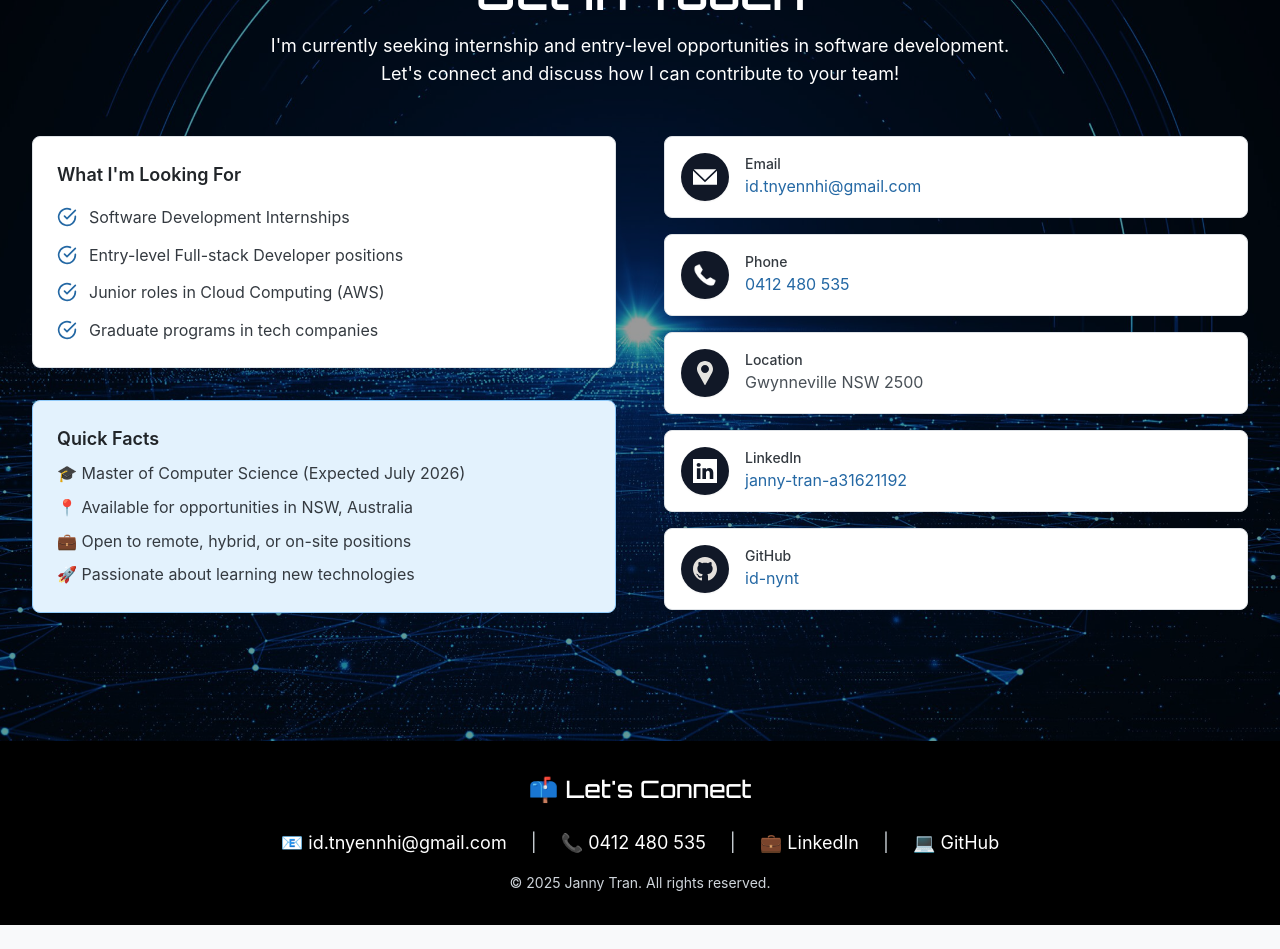
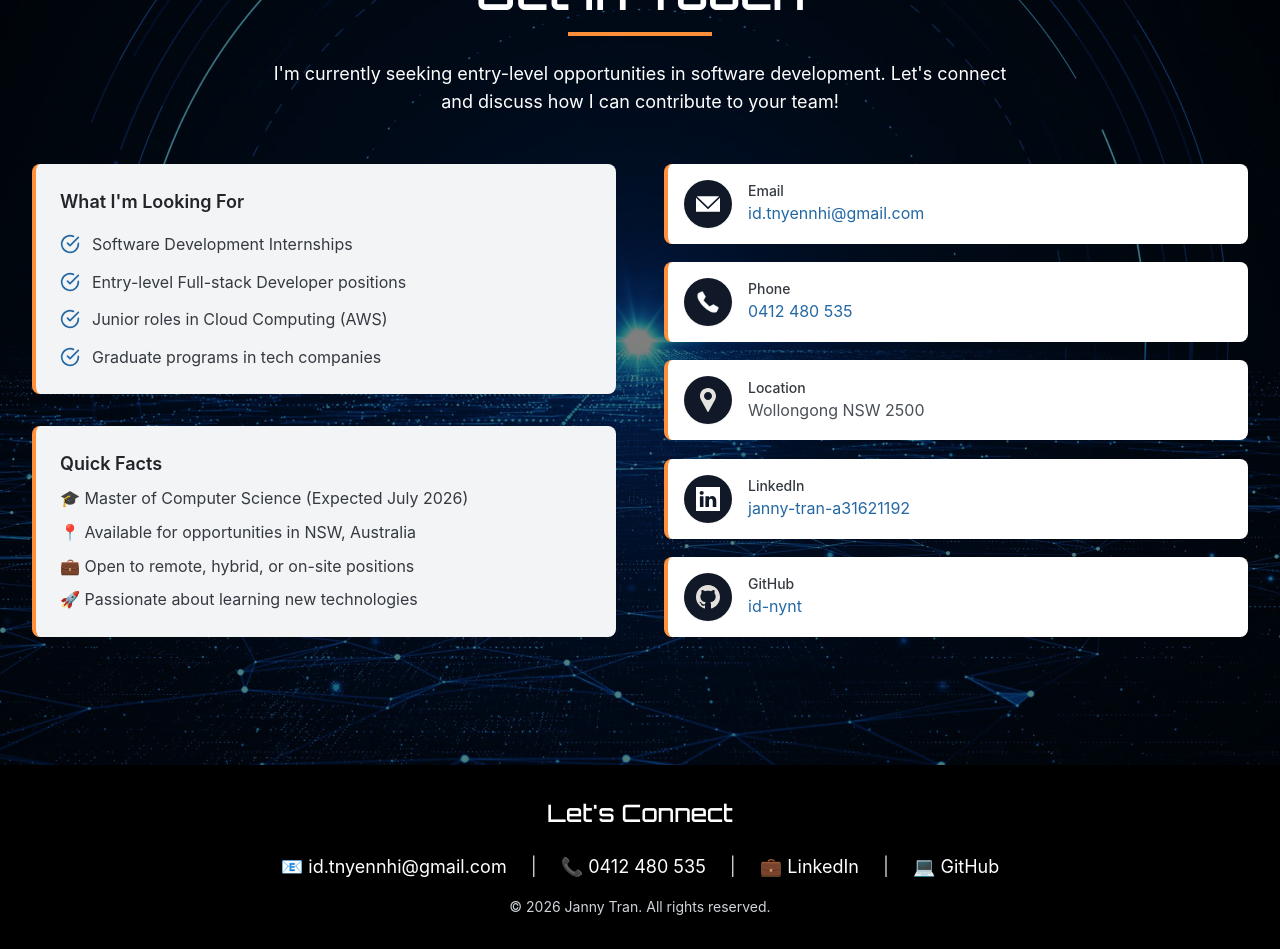
Before and after one commit to id-nynt/250020_Profile-Web, a Next.js app in the folder frontend/: page /contact in a window 1280 px wide. Shown: the part 160-1109 px from the top of the page. Before the commit the page ends 1085 px from the top, so only its background shows below. Built offline with nearby package versions, Linux system fonts and the light colour scheme.

Commit message:
260205_Update style

```diff
--- a/frontend/src/app/contact/page.tsx
+++ b/frontend/src/app/contact/page.tsx
@@ -25,7 +25,7 @@ export default function ContactPage() {
       icon: <MapPin className="w-5 h-5" />,
       iconImage: '/images/contact/location.svg',
       label: 'Location',
-      value: 'Gwynneville NSW 2500',
+      value: 'Wollongong NSW 2500',
       href: '#'
     },
     {
@@ -60,7 +60,7 @@ export default function ContactPage() {
         </div>
 
         {/* Black Overlay */}
-        <div className="absolute inset-0 z-0" style={{ backgroundColor: 'rgba(0, 0, 0, 0.4)' }}></div>
+        <div className="absolute inset-0 z-0" style={{ backgroundColor: 'rgba(0, 0, 0, 0.5)' }}></div>
 
         <div className="max-w-7xl mx-auto px-4 sm:px-6 lg:px-8 pt-16 pb-16 relative z-10">
         {/* Header */}
@@ -68,8 +68,9 @@ export default function ContactPage() {
           <h1 className="text-5xl md:text-5xl font-bold text-white mb-4 font-orbitron">
             Get In Touch
           </h1>
+          <div className="w-36 h-1 mx-auto mb-6" style={{ backgroundColor: '#ff903b' }}></div>
           <p className="text-lg text-white max-w-3xl mx-auto">
-            I'm currently seeking internship and entry-level opportunities in software development.
+            I'm currently seeking entry-level opportunities in software development.
             Let's connect and discuss how I can contribute to your team!
           </p>
         </div>
@@ -77,7 +78,7 @@ export default function ContactPage() {
         <div className="grid grid-cols-1 lg:grid-cols-2 gap-12 mb-16">
           {/* Left Side: What I'm Looking For and Quick Facts */}
           <div className="flex flex-col space-y-8 h-full">
-            <div className="bg-white p-6 rounded-lg border border-primary-200">
+            <div className="bg-gray-100 p-6 rounded-lg border-l-4" style={{ borderColor: '#ff903b' }}>
               <h3 className="text-lg font-semibold text-primary-800 mb-4">
                 What I'm Looking For
               </h3>
@@ -101,7 +102,7 @@ export default function ContactPage() {
               </ul>
             </div>
 
-            <div className="bg-accent-50 p-6 rounded-lg border border-accent-200">
+            <div className="bg-gray-100 p-6 rounded-lg border-l-4" style={{ borderColor: '#ff903b' }}>
               <h3 className="text-lg font-semibold text-primary-800 mb-2">
                 Quick Facts
               </h3>
@@ -117,9 +118,9 @@ export default function ContactPage() {
           {/* Right Side: Contact Information */}
           <div className="flex flex-col h-full">
             <div className="flex-1">
-              <div className="space-y-4">
+              <div className="space-y-4 lg:flex lg:flex-col lg:justify-between lg:h-full">
                 {contactInfo.map((item, index) => (
-                  <div key={index} className="flex items-center space-x-4 p-4 bg-white rounded-lg border border-primary-200 hover:shadow-sm transition-shadow">
+                  <div key={index} className="flex items-center space-x-4 p-4 bg-white rounded-lg hover:shadow-sm transition-shadow border-l-4" style={{ borderColor: '#ff903b' }}>
                     <div className="w-12 h-12 bg-gray-900 rounded-full flex items-center justify-center shadow-sm">
                       {item.iconImage ? (
                         <Image
--- a/frontend/src/app/projects/page.tsx
+++ b/frontend/src/app/projects/page.tsx
@@ -14,7 +14,7 @@ const ProjectCard = ({ project }: { project: Project }) => {
 
   return (
     <>
-      <div className="rounded-lg shadow-sm border border-gray-600 hover:shadow-md transition-all duration-300 overflow-hidden flex flex-col" style={{ backgroundColor: 'rgba(50, 50, 50, 0.85)' }}>
+      <div className="rounded-lg shadow-sm border border-gray-500 hover:shadow-md transition-all duration-300 overflow-hidden flex flex-col" style={{ backgroundColor: 'rgba(40, 40, 40, 0.9)' }}>
         <div className="p-6 flex-1 flex flex-col">
           {/* Header: Title & Period */}
           <div className="mb-3">
@@ -63,7 +63,7 @@ const ProjectCard = ({ project }: { project: Project }) => {
                 href={project.demoUrl}
                 target="_blank"
                 rel="noopener noreferrer"
-                className="inline-flex items-center px-4 py-2 bg-blue-600 hover:bg-blue-700 text-white rounded-lg transition-colors font-medium text-sm"
+                className="inline-flex items-center px-4 py-2 bg-black hover:bg-gray-900 hover:font-bold text-white rounded-lg transition-colors font-medium text-sm"
               >
                 <ExternalLink size={16} className="mr-2" />
                 View Demo
@@ -74,21 +74,23 @@ const ProjectCard = ({ project }: { project: Project }) => {
                 href={project.projectUrl}
                 target="_blank"
                 rel="noopener noreferrer"
-                className="inline-flex items-center px-4 py-2 bg-accent-600 hover:bg-accent-700 text-white rounded-lg transition-colors font-medium text-sm"
+                className="inline-flex items-center px-4 py-2 bg-black hover:bg-gray-900 hover:font-bold text-white rounded-lg transition-colors font-medium text-sm"
               >
                 <ExternalLink size={16} className="mr-2" />
                 View Live
               </a>
             )}
+            {project.githubUrl && (
               <a
                 href={project.githubUrl}
                 target="_blank"
                 rel="noopener noreferrer"
-              className="inline-flex items-center px-4 py-2 bg-gray-900 hover:bg-gray-800 text-white rounded-lg transition-colors font-medium text-sm"
+                className="inline-flex items-center px-4 py-2 bg-black hover:bg-gray-900 hover:font-bold text-white rounded-lg transition-colors font-medium text-sm"
               >
                 <Github size={16} className="mr-2" />
                 View Code
               </a>
+            )}
           </div>
 
           {/* Project Details Button */}
@@ -245,7 +247,7 @@ const ProjectCard = ({ project }: { project: Project }) => {
                   href={project.githubUrl}
                   target="_blank"
                   rel="noopener noreferrer"
-                  className="inline-flex items-center px-4 py-2 bg-gray-900 hover:bg-gray-800 text-white rounded-lg transition-colors font-medium text-sm"
+                  className="inline-flex items-center px-4 py-2 bg-black hover:bg-gray-900 hover:font-bold text-white rounded-lg transition-colors font-medium text-sm"
                 >
                   <Github size={16} className="mr-2" />
                   View Code
@@ -331,8 +333,9 @@ export default function ProjectsPage() {
           {/* 1. Introduction */}
           <div className="text-center mb-12">
             <h1 className="text-5xl md:text-5xl font-bold text-white mb-4 font-orbitron">
-              Welcome to My Project Showcase! 👋
+              Welcome to My Project Showcase!
             </h1>
+            <div className="w-64 h-1 mx-auto mb-6" style={{ backgroundColor: '#ff903b' }}></div>
             <p className="text-lg text-white max-w-3xl mx-auto mb-4">
               Welcome to my project showcase! Here's a collection of academic and professional projects
               demonstrating my journey in software development, machine learning, cloud technologies, and system design.
@@ -360,7 +363,7 @@ export default function ProjectsPage() {
                       ? 'text-white'
                       : 'text-gray-300 hover:text-white'
                   }`}
-                  style={activeCategory === 'all' ? { backgroundColor: 'rgba(255, 144, 59, 0.2)', color: '#ff903b' } : {}}
+                  style={activeCategory === 'all' ? { backgroundColor: 'rgba(255, 151, 71, 0.3)', color: '#ff903b' } : {}}
                 >
                   All Projects ({projects.length})
                 </button>
@@ -446,7 +449,7 @@ export default function ProjectsPage() {
 
         {/* 3. All Projects */}
         <div className="text-center mb-16 p-6 rounded-lg border border-gray-600" style={{ backgroundColor: 'rgb(4, 23, 44)' }}>
-          <h3 className="text-xl font-semibold text-white mb-3" style={{ color: '#ffffff' }}>📁 All Projects</h3>
+          <h3 className="text-xl font-semibold text-white mb-3" style={{ color: '#ffffff' }}>All Projects</h3>
           <p className="text-gray-200 mb-4">
             👉 And there are more! Visit{' '}
             <a
--- a/frontend/src/components/Competitions.tsx
+++ b/frontend/src/components/Competitions.tsx
@@ -13,7 +13,7 @@ const Competitions = () => {
         </div>
 
         <div className="mx-auto">
-          <div className="bg-white rounded-xl px-20 py-8 border border-gray-300 shadow-lg">
+          <div className="bg-white rounded-xl px-8 lg:px-20 py-8 border border-gray-300 shadow-lg">
             <div className="grid grid-cols-1 lg:grid-cols-2 gap-8 items-center">
               <div>
                 <h3 className="text-2xl font-bold text-gray-800 mb-4">
--- a/frontend/src/components/Footer.tsx
+++ b/frontend/src/components/Footer.tsx
@@ -2,7 +2,7 @@ const Footer = () => {
   return (
     <footer className="text-center p-8 bg-black text-white">
       <h3 className="text-2xl font-semibold mb-6" style={{ fontFamily: 'Orbitron, sans-serif', fontWeight: 500 }}>
-        📫 Let's Connect
+        Let's Connect
       </h3>
       <div className="flex flex-wrap justify-center gap-6 text-lg mb-4">
         <a
@@ -38,7 +38,7 @@ const Footer = () => {
         </a>
       </div>
       <div className="text-primary-300 text-sm">
-        © 2025 Janny Tran. All rights reserved.
+        © 2026 Janny Tran. All rights reserved.
       </div>
     </footer>
   )
--- a/frontend/src/components/Skills.tsx
+++ b/frontend/src/components/Skills.tsx
@@ -77,20 +77,20 @@ const Skills = () => {
       <section className="py-20 bg-white">
         <div className="max-w-7xl mx-auto px-4 sm:px-6 lg:px-8">
           <div className="grid grid-cols-1 lg:grid-cols-3 gap-12">
-            {/* Image Left - 1/3 */}
-            <div className="rounded-lg overflow-hidden shadow-sm h-full">
+            {/* Image Left */}
+            <div className="rounded-lg overflow-hidden shadow-sm lg:h-full h-[250px]">
               <img
                 src="/images/home/technical-skills.jpg"
                 alt="Technical Skills"
                 className="w-full h-full object-cover"
               />
             </div>
-            {/* Content Right - 2/3 */}
+            {/* Content Right */}
             <div className="lg:col-span-2">
-              <h2 className="text-4xl md:text-5xl font-bold text-black mb-4 font-orbitron">
+              <h2 className="text-4xl md:text-5xl text-center lg:text-left font-bold text-black mb-4 font-orbitron">
                 Technical Skills
               </h2>
-              <div className="w-24 h-1 mb-6" style={{ backgroundColor: '#ff903b' }}></div>
+              <div className="w-24 h-1 mb-6 justify-center lg:justify-start mx-auto lg:mx-0" style={{ backgroundColor: '#ff903b' }}></div>
               <p className="text-lg text-gray-700 mb-8">
                 A comprehensive overview of my technical competencies
               </p>
```
Lines whose indentation alone changed are shown as unchanged.
